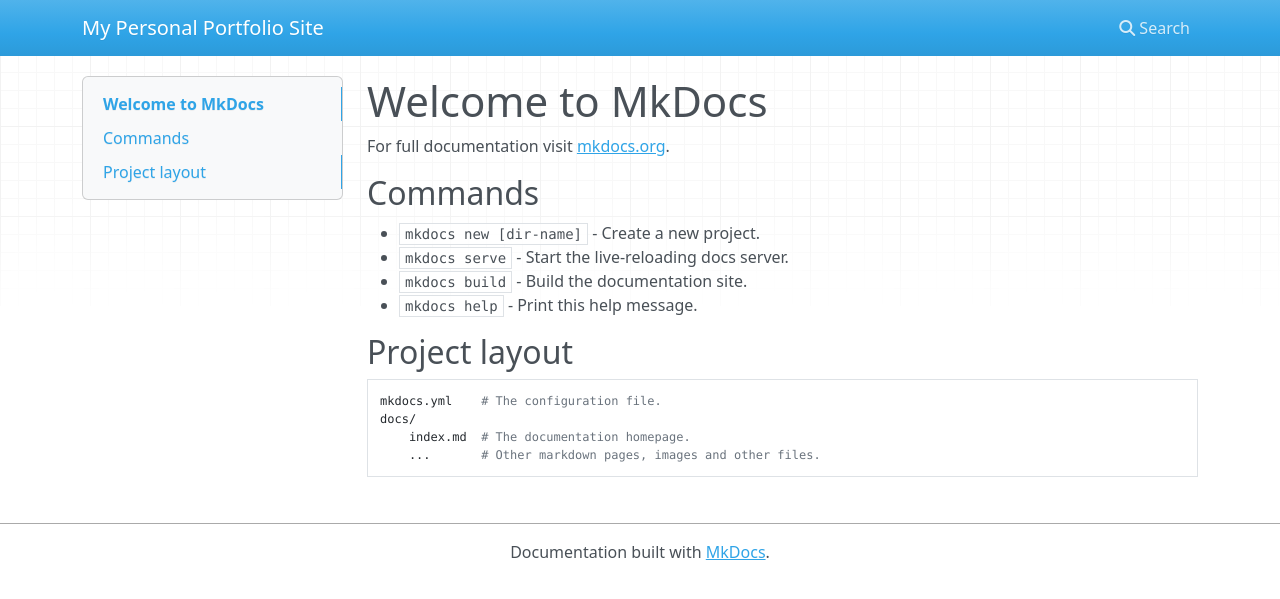
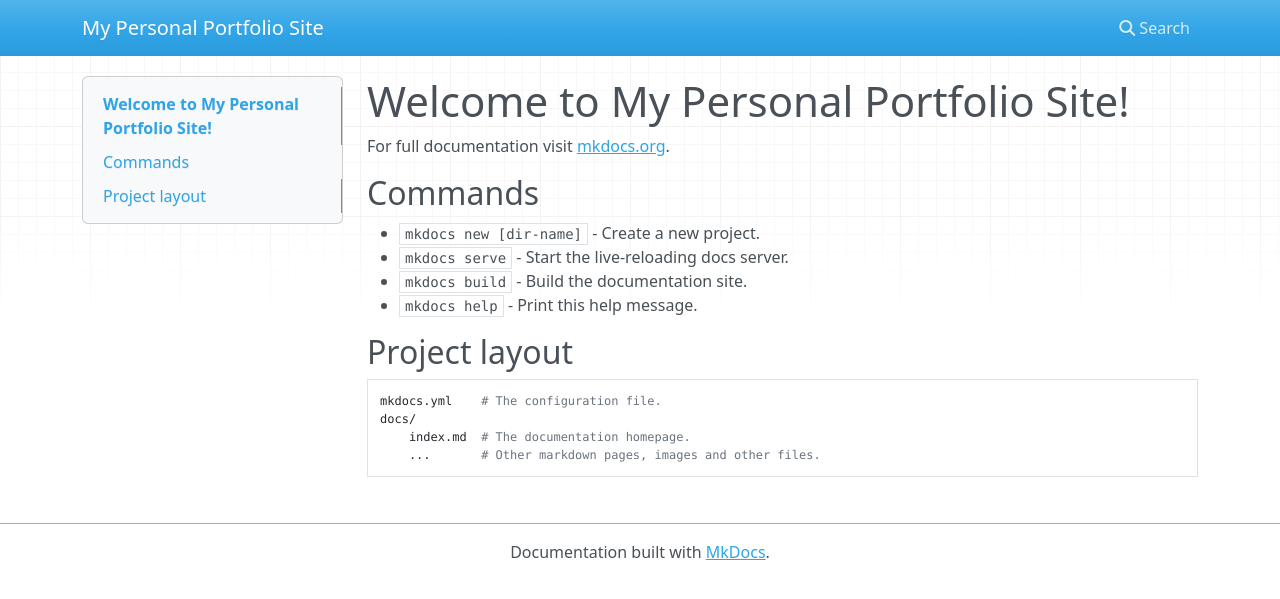
Before and after one commit to tkleizo/tkleizo.github.io, an MkDocs documentation site: the page built from docs/index.md, in a window 1280 px wide. Shown: the top 599 px of the page. Built offline with MkDocs 1.6.1, drawn with Linux system fonts in a browser that asks for light colours; nearby versions of some CDN libraries.

Commit message:
Personal flair yo

```diff
--- a/docs/index.md
+++ b/docs/index.md
@@ -1,4 +1,4 @@
-# Welcome to MkDocs
+# Welcome to My Personal Portfolio Site!
 
 For full documentation visit [mkdocs.org](https://mkdocs.org).
 
```
